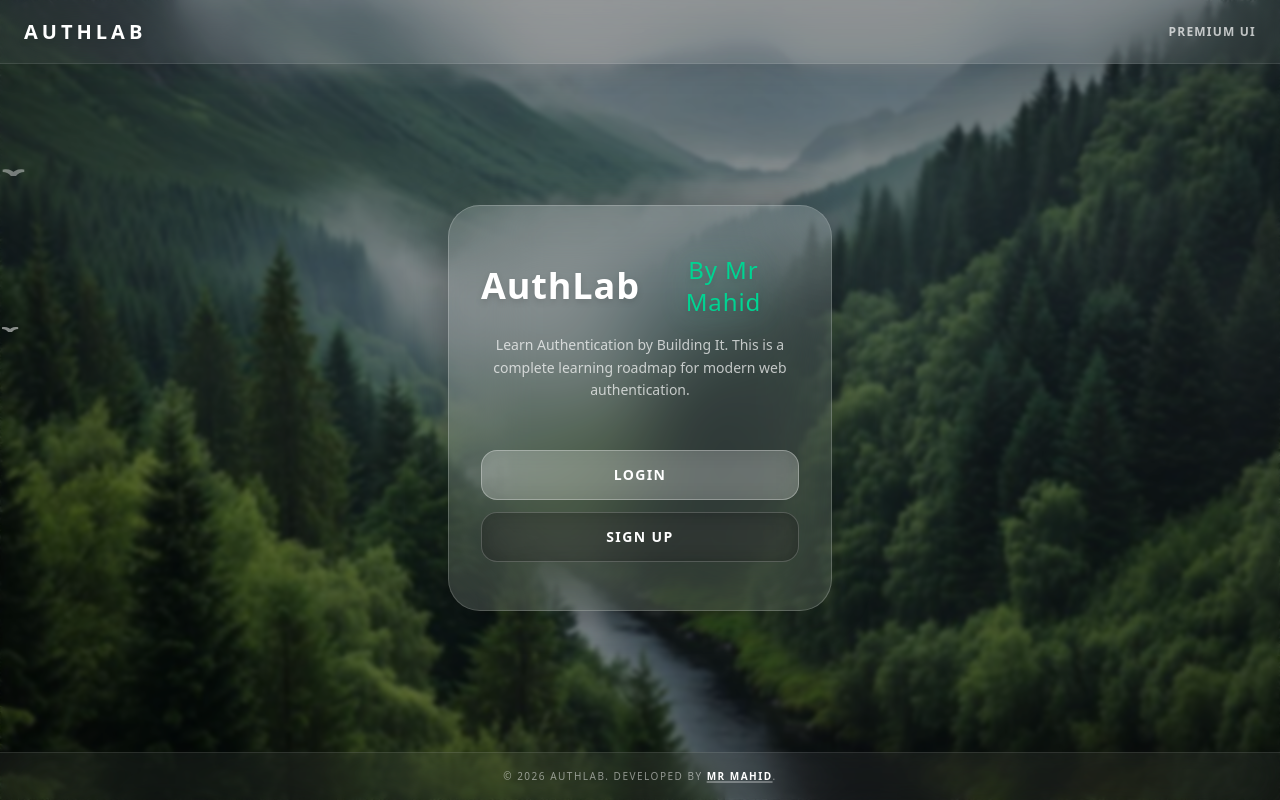
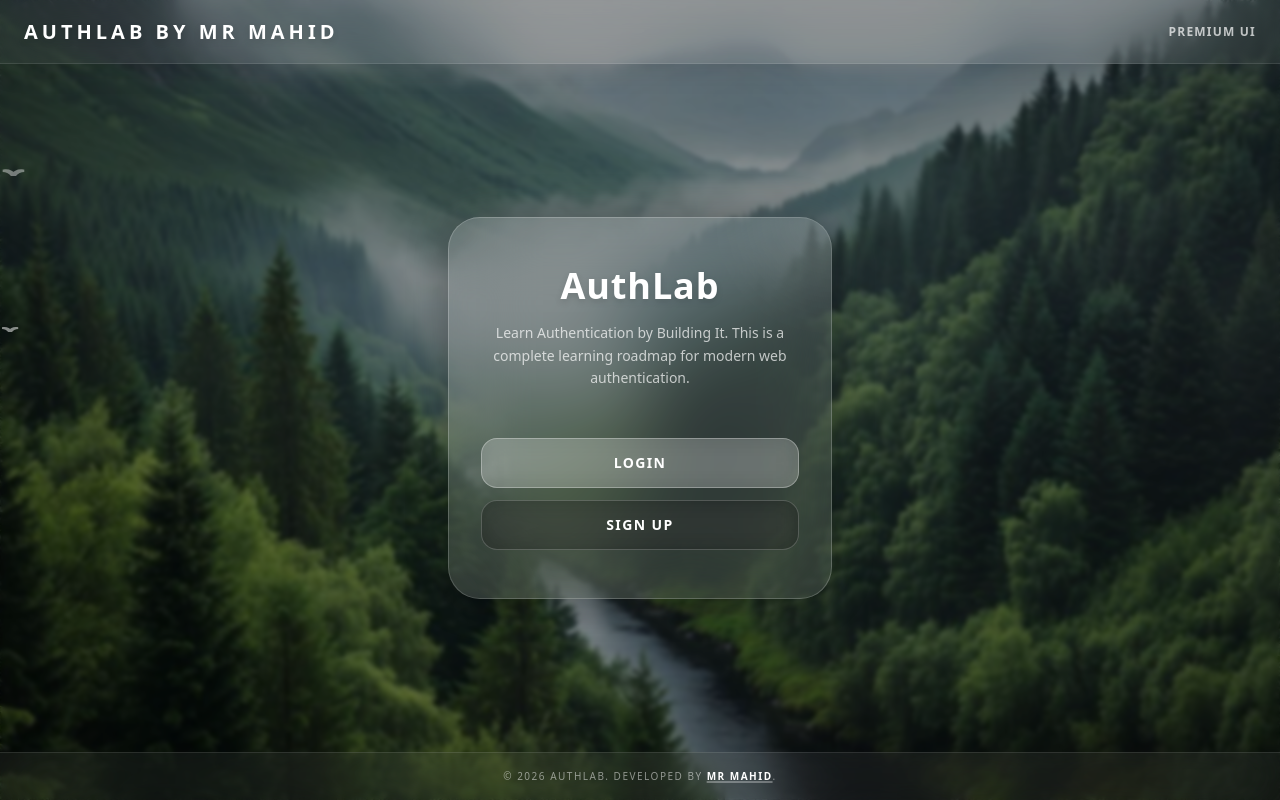
Before and after one commit to mrmahid141528/AuthLab, a Next.js app: page / in a window 1280 px wide. Built offline with nearby package versions, Linux system fonts and the light colour scheme; no server answers.

Commit message:
Relocate developer portfolio branding into global navigation headers

```diff
--- a/app/page.tsx
+++ b/app/page.tsx
@@ -6,8 +6,8 @@ export default function Home() {
         <AuthLayout>
             <div className="text-center space-y-6 py-4">
                 <div className="space-y-4">
-                    <h1 className="text-3xl sm:text-4xl font-bold tracking-wide text-white drop-shadow-md flex flex-col sm:flex-row items-center justify-center gap-2">
-                        AuthLab <a href="https://www.mrmahid.com/" target="_blank" rel="noopener noreferrer" className="text-emerald-400 text-xl sm:text-2xl font-light hover:text-emerald-300 transition-colors drop-shadow-[0_0_15px_rgba(52,211,153,0.4)]">By Mr Mahid</a>
+                    <h1 className="text-3xl sm:text-4xl font-bold tracking-wide text-white drop-shadow-md">
+                        AuthLab
                     </h1>
                     <p className="text-white/70 text-xs sm:text-sm leading-relaxed px-2 font-medium">
                         Learn Authentication by Building It. This is a complete learning roadmap for modern web authentication.
--- a/components/ui/AuthLayout.tsx
+++ b/components/ui/AuthLayout.tsx
@@ -39,7 +39,9 @@ export function AuthLayout({ children }: { children: React.ReactNode }) {
             {/* Top Bar Glass */}
             <header className="w-full h-14 sm:h-16 flex items-center justify-between px-6 bg-white/5 backdrop-blur-xl border-b border-white/10 relative z-20 shadow-[0_4px_30px_rgba(0,0,0,0.1)]">
                 <div className="text-white font-bold text-lg sm:text-xl tracking-[0.2em] drop-shadow-md">
-                    AUTHLAB
+                    <a href="https://www.mrmahid.com/" target="_blank" rel="noopener noreferrer" className="hover:opacity-80 transition-opacity uppercase">
+                        AUTHLAB By Mr Mahid
+                    </a>
                 </div>
                 <div className="text-white/70 text-[10px] sm:text-xs font-semibold tracking-widest uppercase">
                     Premium UI
--- a/components/ui/DashboardLayout.tsx
+++ b/components/ui/DashboardLayout.tsx
@@ -22,7 +22,11 @@ export function DashboardLayout({ children, session }: { children: React.ReactNo
                             <path d="M12 2L2 7l10 5 10-5-10-5zM2 17l10 5 10-5M2 12l10 5 10-5" />
                         </svg>
                     </div>
-                    <span className="text-white font-bold text-xl sm:text-2xl tracking-[0.15em] drop-shadow-md">AUTHLAB</span>
+                    <span className="text-white font-bold text-xl sm:text-2xl tracking-[0.15em] drop-shadow-md">
+                        <a href="https://www.mrmahid.com/" target="_blank" rel="noopener noreferrer" className="hover:opacity-80 transition-opacity uppercase">
+                            AUTHLAB By Mr Mahid
+                        </a>
+                    </span>
                 </div>
 
                 {/* Desktop Nav */}
--- a/components/ui/Navbar.tsx
+++ b/components/ui/Navbar.tsx
@@ -8,9 +8,9 @@ export async function Navbar() {
     return (
         <header className="border-b border-zinc-200 dark:border-zinc-800 bg-white dark:bg-black sticky top-0 z-50">
             <div className="max-w-5xl mx-auto px-6 h-16 flex items-center justify-between">
-                <Link href="/" className="font-bold text-xl tracking-tight text-black dark:text-white">
-                    AuthLab
-                </Link>
+                <a href="https://www.mrmahid.com/" target="_blank" rel="noopener noreferrer" className="font-bold text-xl tracking-tight text-black dark:text-white hover:opacity-80 transition-opacity">
+                    AuthLab By Mr Mahid
+                </a>
 
                 <nav className="flex items-center gap-4">
                     {session ? (
```
